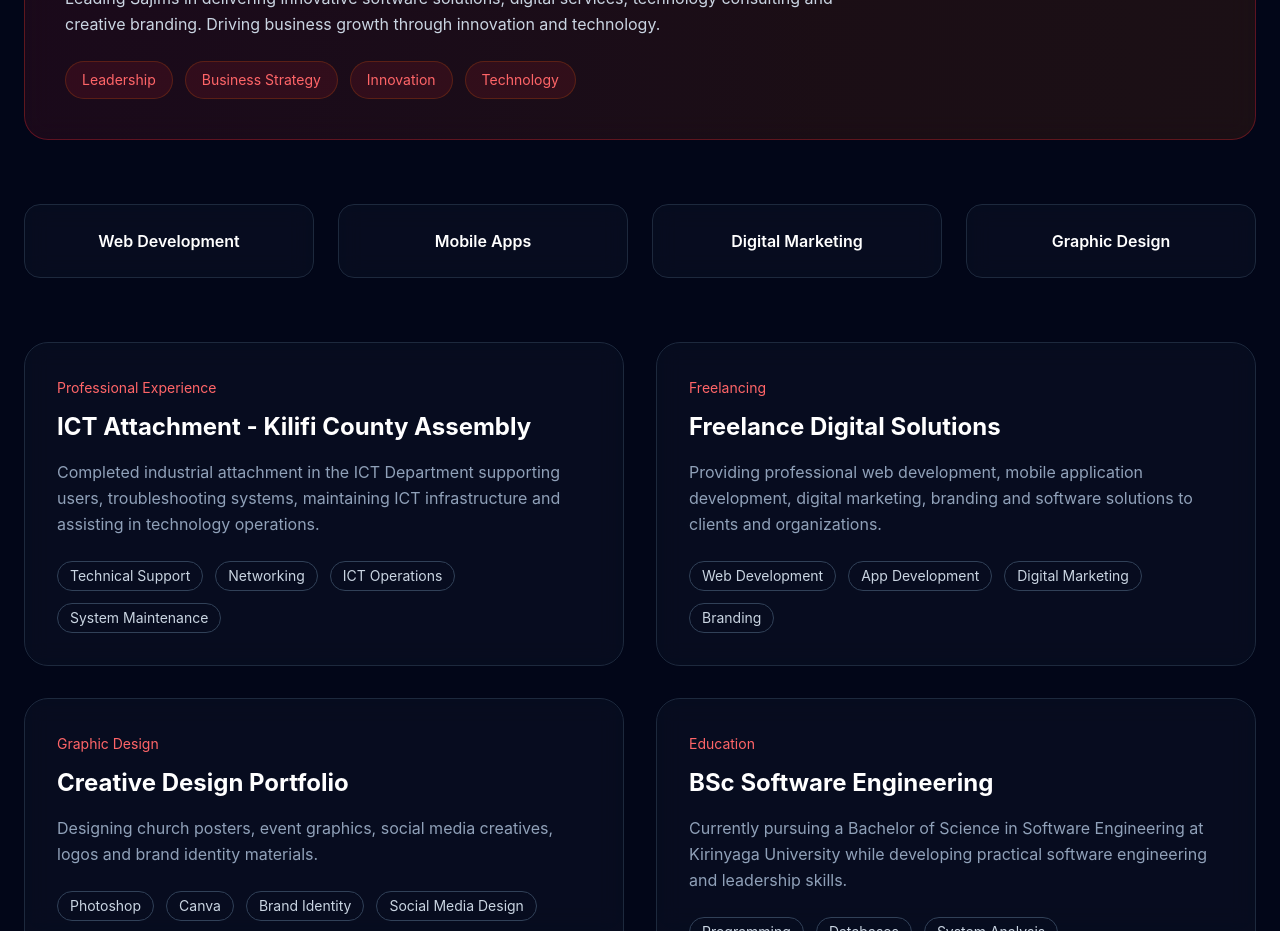
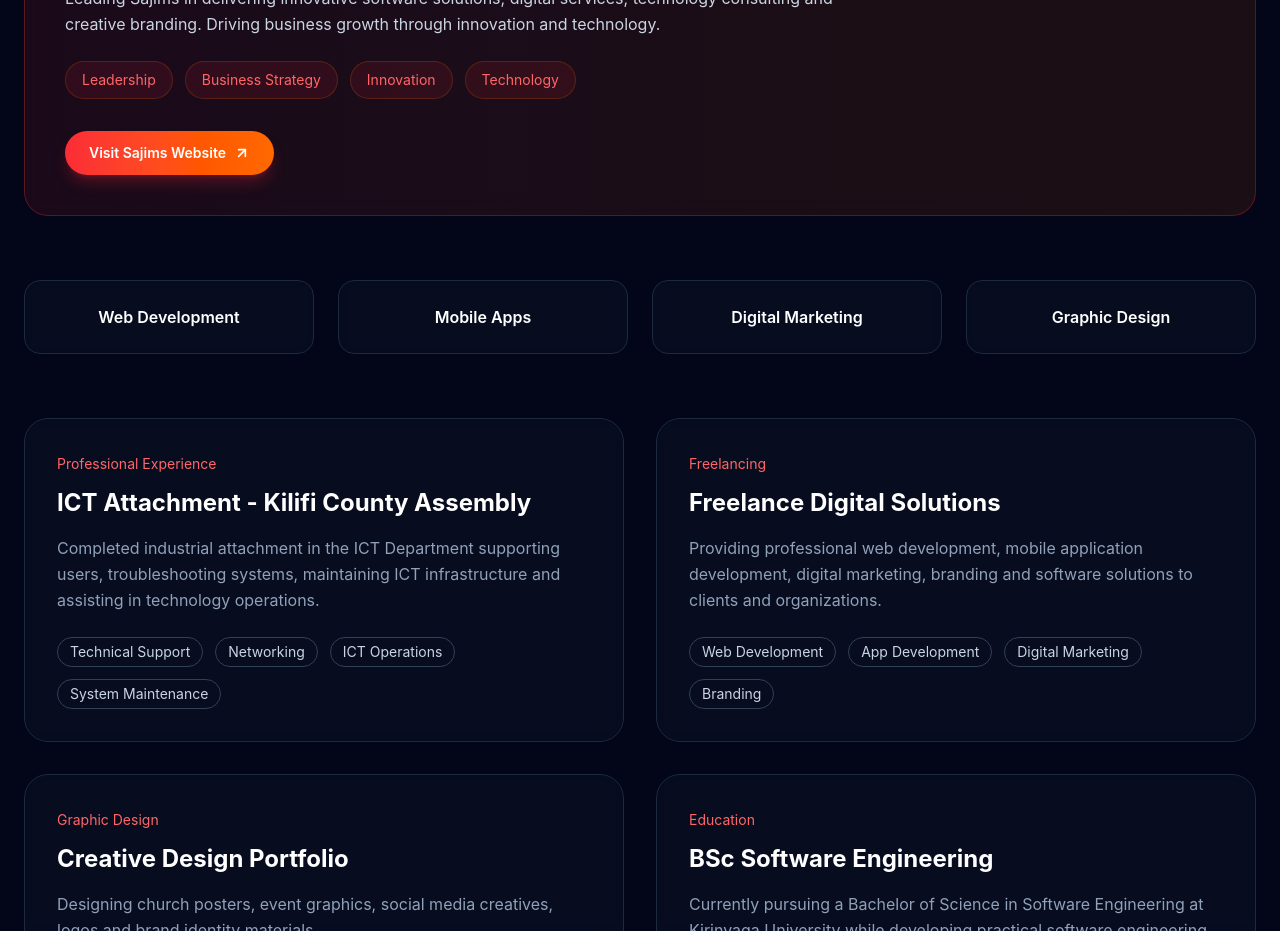
Before and after one commit to JimmySaf/Jimmysaf-Portfolio, a React (Vite) app: page / in a window 1280 px wide. Shown: the part 3620-4551 px from the top of the page. Built offline with nearby package versions, Linux system fonts and the light colour scheme; no server answers.

Commit message:
Update projects section

```diff
--- a/src/components/Projects.tsx
+++ b/src/components/Projects.tsx
@@ -139,9 +139,7 @@ const Projects = () => {
           </p>
 
         </div>
-
 {/* Founder Card */}
-
 <div
   className="
     mb-16
@@ -169,8 +167,8 @@ const Projects = () => {
     Driving business growth through innovation and technology.
   </p>
 
+  {/* Tags */}
   <div className="mt-6 flex flex-wrap gap-3">
-
     {[
       "Leadership",
       "Business Strategy",
@@ -193,9 +191,54 @@ const Projects = () => {
         {tag}
       </span>
     ))}
-
   </div>
 
+  {/* Website Button */}
+  <div className="mt-8">
+    <a
+      href="https://sajims-company.vercel.app/"
+      target="_blank"
+      rel="noopener noreferrer"
+      className="
+        inline-flex
+        items-center
+        gap-2
+        rounded-full
+        bg-gradient-to-r
+        from-red-500
+        to-orange-500
+        px-6
+        py-3
+        text-sm
+        font-semibold
+        text-white
+        shadow-lg
+        shadow-red-500/25
+        transition-all
+        duration-300
+        hover:scale-105
+        hover:shadow-red-500/40
+        hover:from-red-600
+        hover:to-orange-600
+      "
+    >
+      Visit Sajims Website
+      <svg
+        xmlns="http://www.w3.org/2000/svg"
+        width="16"
+        height="16"
+        viewBox="0 0 24 24"
+        fill="none"
+        stroke="currentColor"
+        strokeWidth="2.5"
+        strokeLinecap="round"
+        strokeLinejoin="round"
+      >
+        <path d="M7 17L17 7" />
+        <path d="M7 7h10v10" />
+      </svg>
+    </a>
+  </div>
 </div>
 
         {/* Services */}
```
Lines whose indentation alone changed are shown as unchanged.
